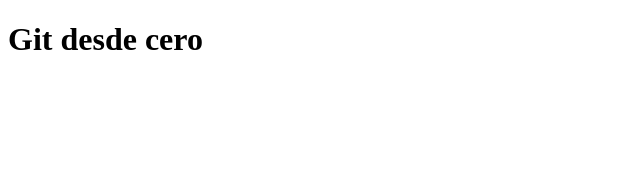
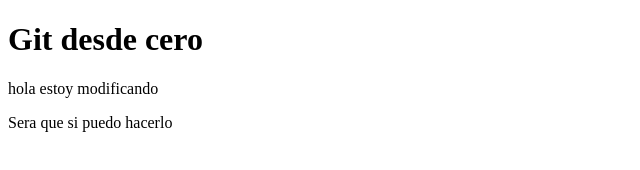
Before and after one commit to JOSEPJS4/rentas, a plain HTML site: page index.html in a window 1280 px wide. Shown: the whole page, without its empty margins (0-640 px from the left). Drawn offline with Linux system fonts and the light colour scheme.

```diff
--- a/index.html
+++ b/index.html
@@ -6,5 +6,7 @@
 </head>
 <body>
 	<h1>Git desde cero</h1>
+	<p>hola estoy modificando</p>
+	<p>Sera que si puedo hacerlo</p>
 </body>
 </html>
```
